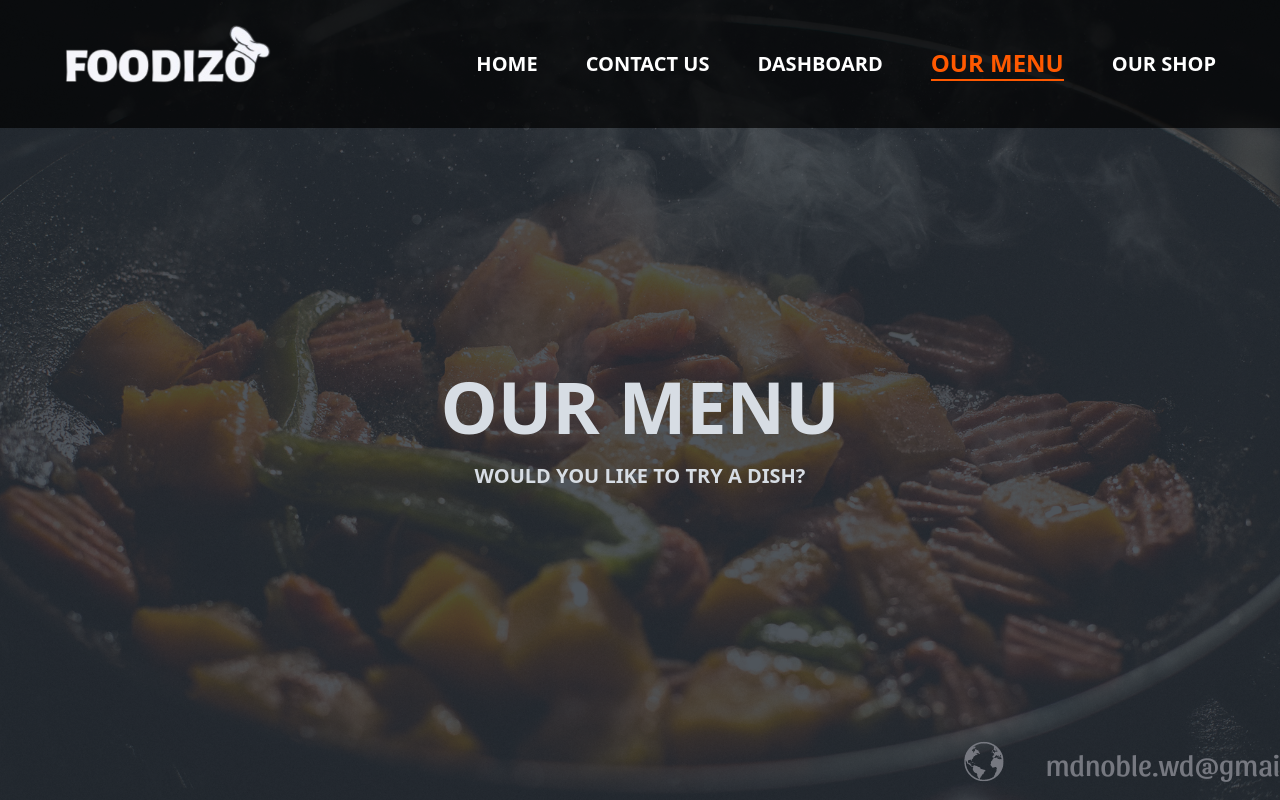
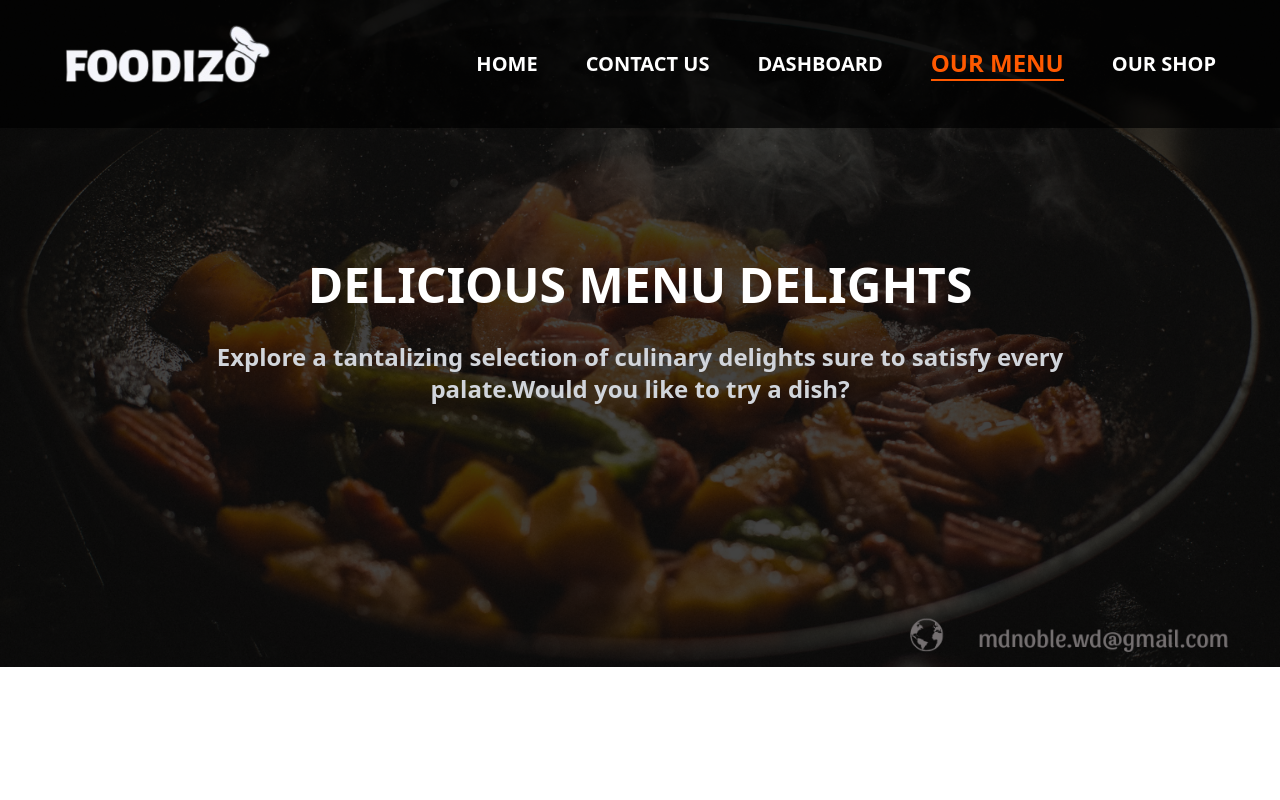
Before and after one commit to mdnoble1/foodizo-client, a React (Vite) app: page /menu in a window 1280 px wide. Built offline with nearby package versions, Linux system fonts and the light colour scheme.

Commit message:
styled a reusable titlebanner

```diff
--- a/src/pages/menu/MenuBanner/MenuBanner.jsx
+++ b/src/pages/menu/MenuBanner/MenuBanner.jsx
@@ -6,8 +6,8 @@ const MenuBanner = () => {
     <div>
       <TitleBanner
         image={image}
-        title={"OUR MENU"}
-        description={"Would you like to try a dish?"}
+        title={"Delicious Menu Delights"}
+        description={"Explore a tantalizing selection of culinary delights sure to satisfy every palate.Would you like to try a dish?"}
       ></TitleBanner>
     </div>
   );
--- a/src/pages/shared/TitleBanner/TitleBanner.jsx
+++ b/src/pages/shared/TitleBanner/TitleBanner.jsx
@@ -1,23 +1,21 @@
-const BannerCover = ( { image , title , description } ) => {
-    return (
-      <div
-        className="hero h-[400px] lg:h-[800px]"
-        style={{
-          backgroundImage:
-            `url("${image}")`,
-        }}
-      >
-        <div className="hero-overlay bg-opacity-60"></div>
-        <div className="hero-content text-center text-neutral-content">
-          <div className="max-w-2xl mt-20">
-            <h1 className="mb-5 text-4xl lg:text-7xl font-bold uppercase cinzel">{title}</h1>
-            <p className="mb-5 uppercase cinzel font-semibold lg:text-xl">
+const BannerCover = ({ image, title, description }) => {
+  return (
+    <section>
+      <div className="relative h-min cursor-pointer">
+        <img className="mx-auto" src={image} alt="banner" />
+        <div className="bg-black w-full h-full flex items-center justify-center absolute bottom-0 bg-opacity-50">
+          <div className="text-center w-9/12">
+            <h2 className="font-bold text-xl md:text-3xl lg:text-5xl text-white uppercase mb-4 lg:mb-8">
+              {title}
+            </h2>
+            <p className="font-semibold text-xs md:text-base lg:text-2xl text-gray-300">
               {description}
             </p>
           </div>
         </div>
       </div>
-    );
-  };
+    </section>
+  );
+};
 
-  export default BannerCover;
+export default BannerCover;
```
